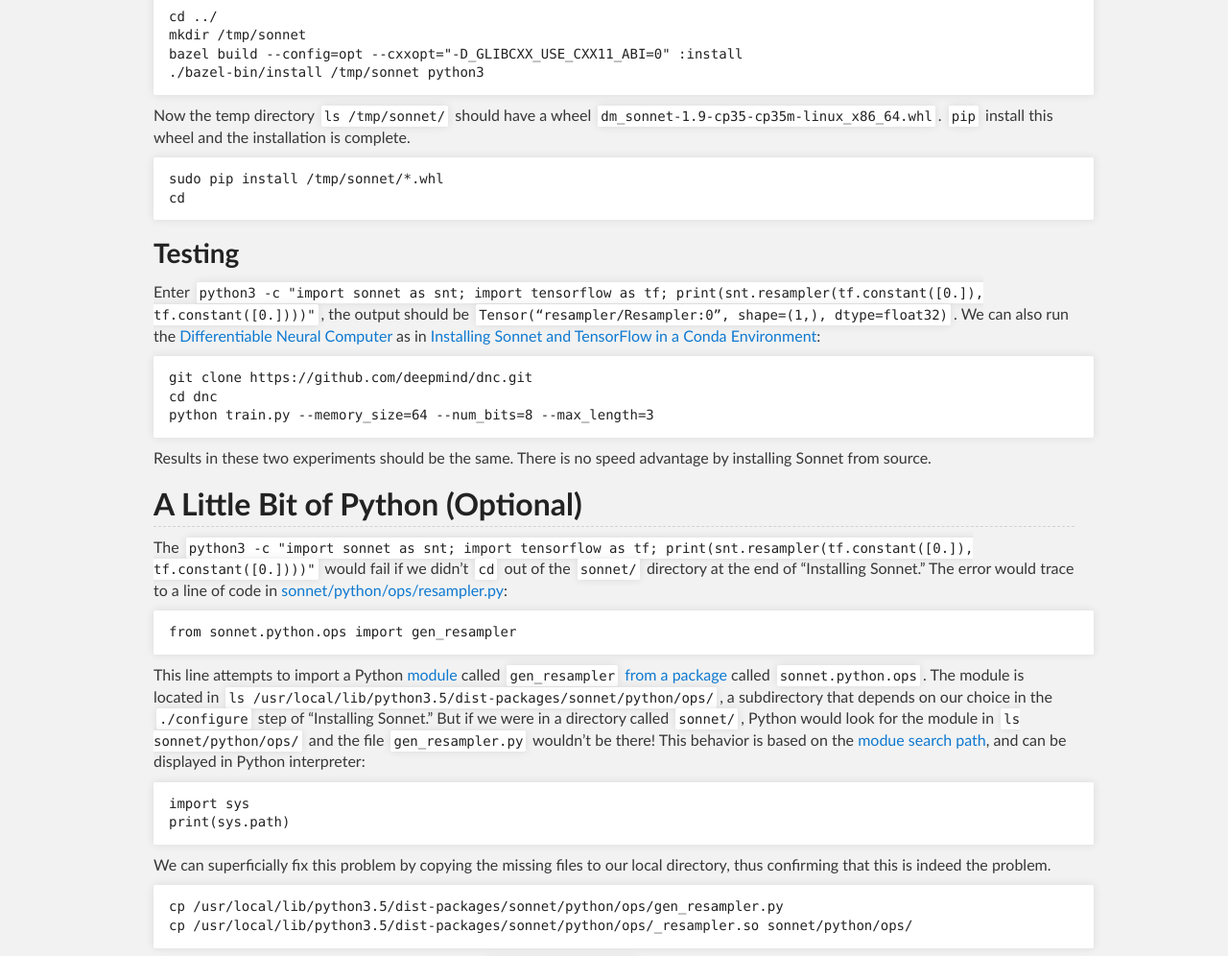
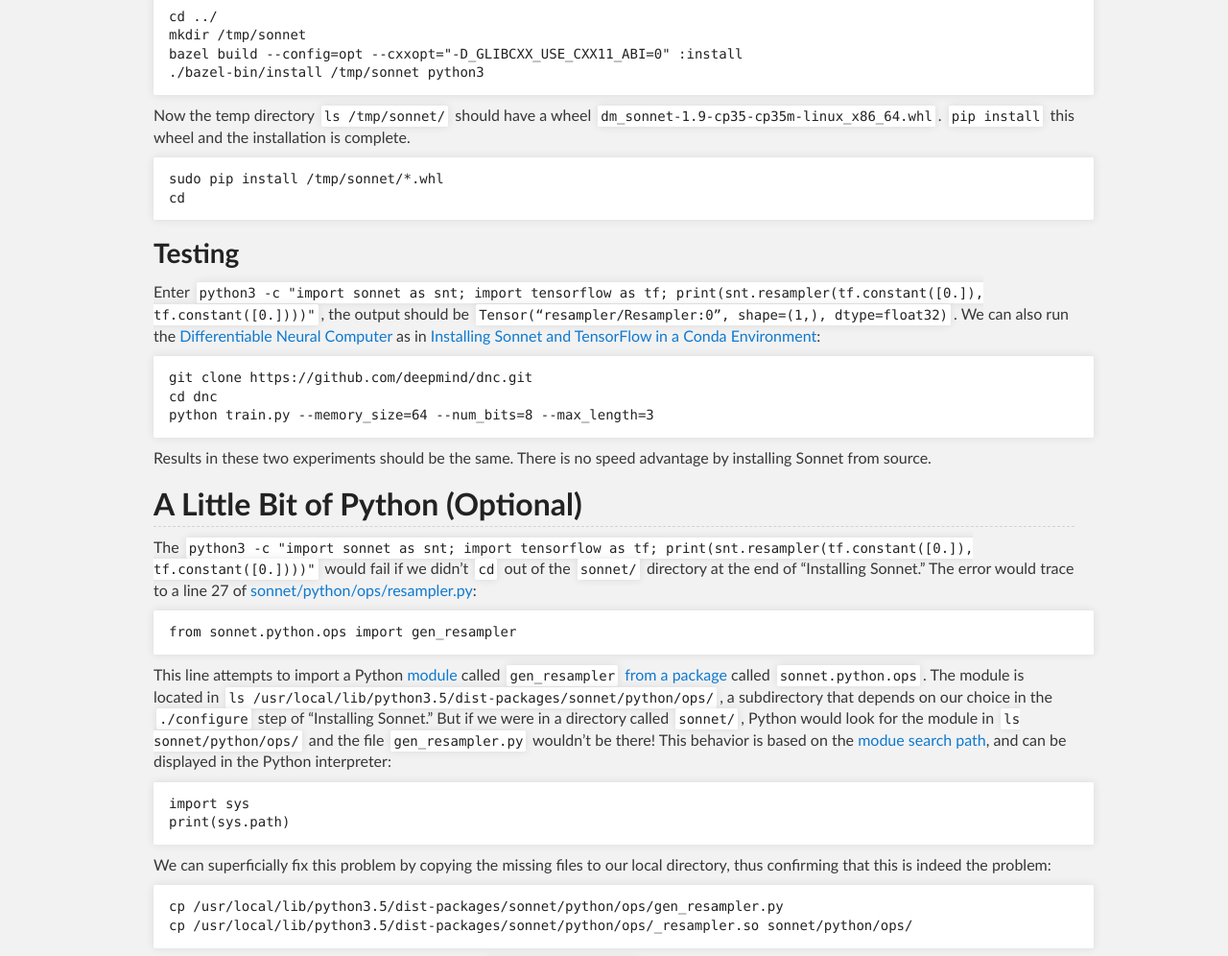
Before and after one commit to Tonywuhk/realai.org, a Jekyll site: the page built from course/lab/sonnet-source.md, in a window 1280 px wide. Shown: the part 1042-2038 px from the top of the page at 96% size. Built offline with Jekyll 4.4.1, drawn with Linux system fonts in a browser that asks for light colours; our own code applies the rules of GitHub Pages for plain Markdown files; the repository's description, which GitHub fills in, is left out.

Commit message:
Fix typo

````diff
--- a/course/lab/sonnet-source.md
+++ b/course/lab/sonnet-source.md
@@ -54,7 +54,7 @@
 ./bazel-bin/install /tmp/sonnet python3
 ```
 
-Now the temp directory `ls /tmp/sonnet/` should have a wheel `dm_sonnet-1.9-cp35-cp35m-linux_x86_64.whl`. `pip` install this wheel and the installation is complete.
+Now the temp directory `ls /tmp/sonnet/` should have a wheel `dm_sonnet-1.9-cp35-cp35m-linux_x86_64.whl`. `pip install` this wheel and the installation is complete.
 
 ```bash
 sudo pip install /tmp/sonnet/*.whl
@@ -75,20 +75,20 @@
 
 ## A Little Bit of Python (Optional)
 
-The `python3 -c "import sonnet as snt; import tensorflow as tf; print(snt.resampler(tf.constant([0.]), tf.constant([0.])))"` would fail if we didn’t `cd` out of the `sonnet/` directory at the end of “Installing Sonnet.” The error would trace to a line of code in [sonnet/python/ops/resampler.py](https://github.com/deepmind/sonnet/blob/master/sonnet/python/ops/resampler.py):
+The `python3 -c "import sonnet as snt; import tensorflow as tf; print(snt.resampler(tf.constant([0.]), tf.constant([0.])))"` would fail if we didn’t `cd` out of the `sonnet/` directory at the end of “Installing Sonnet.” The error would trace to a line 27 of [sonnet/python/ops/resampler.py](https://github.com/deepmind/sonnet/blob/de33c8a538c5641be4b548abb36b089881c815fa/sonnet/python/ops/resampler.py):
 
 ```python
 from sonnet.python.ops import gen_resampler
 ```
 
-This line attempts to import a Python [module](https://docs.python.org/2/tutorial/modules.html) called `gen_resampler` [from a package](https://docs.python.org/2/tutorial/modules.html#importing-from-a-package) called `sonnet.python.ops`. The module is located in `ls /usr/local/lib/python3.5/dist-packages/sonnet/python/ops/`, a subdirectory that depends on our choice in the `./configure` step of “Installing Sonnet.” But if we were in a directory called `sonnet/`, Python would look for the module in `ls sonnet/python/ops/` and the file `gen_resampler.py` wouldn’t be there! This behavior is based on the [modue search path](https://docs.python.org/2/tutorial/modules.html#the-module-search-path), and can be displayed in Python interpreter:
+This line attempts to import a Python [module](https://docs.python.org/2/tutorial/modules.html) called `gen_resampler` [from a package](https://docs.python.org/2/tutorial/modules.html#importing-from-a-package) called `sonnet.python.ops`. The module is located in `ls /usr/local/lib/python3.5/dist-packages/sonnet/python/ops/`, a subdirectory that depends on our choice in the `./configure` step of “Installing Sonnet.” But if we were in a directory called `sonnet/`, Python would look for the module in `ls sonnet/python/ops/` and the file `gen_resampler.py` wouldn’t be there! This behavior is based on the [modue search path](https://docs.python.org/2/tutorial/modules.html#the-module-search-path), and can be displayed in the Python interpreter:
 
 ```python
 import sys
 print(sys.path)
 ```
 
-We can superficially fix this problem by copying the missing files to our local directory, thus confirming that this is indeed the problem.
+We can superficially fix this problem by copying the missing files to our local directory, thus confirming that this is indeed the problem:
 
 ```bash
 cp /usr/local/lib/python3.5/dist-packages/sonnet/python/ops/gen_resampler.py
````
